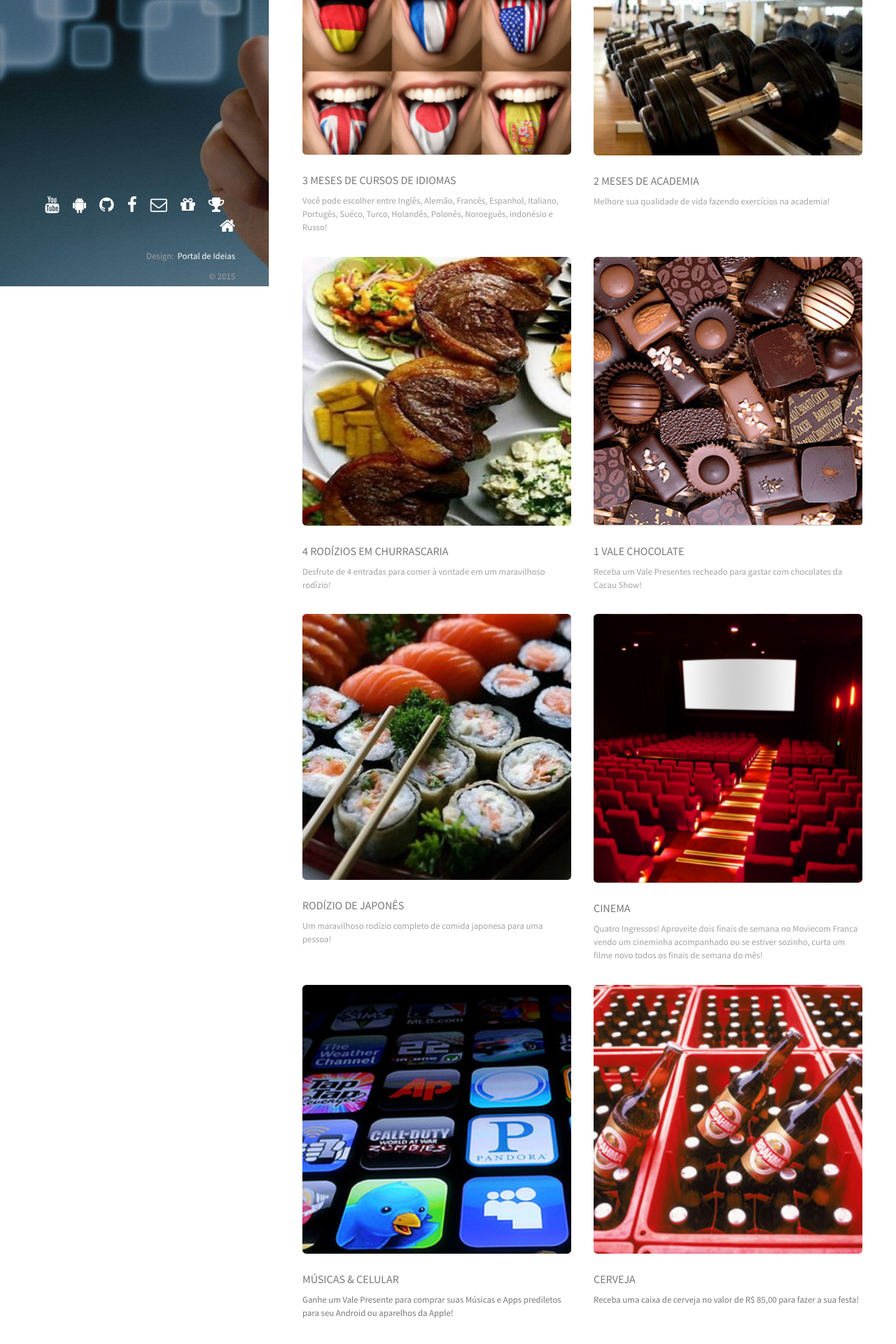
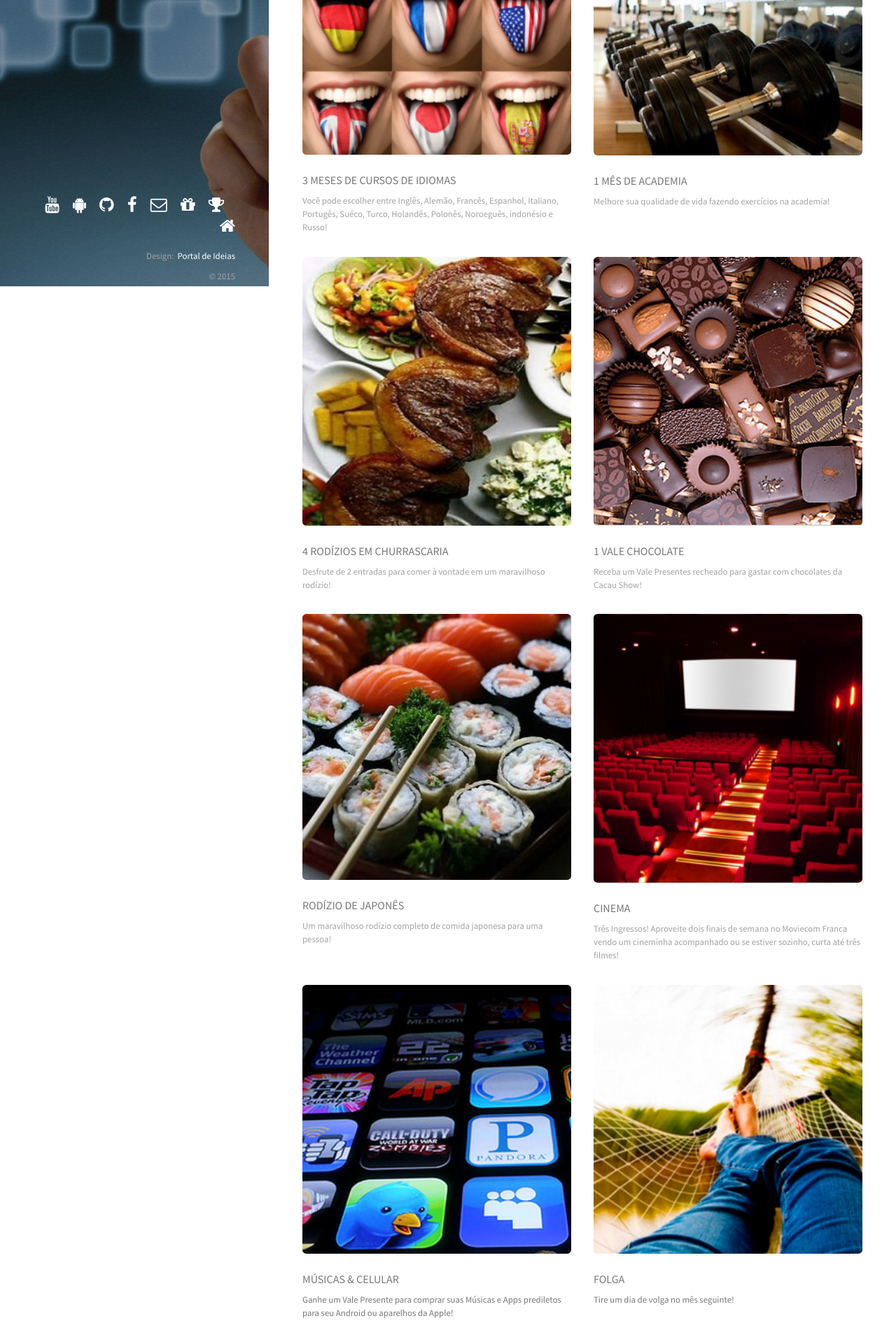
Before and after one commit to mateusportal/Portal_Vota, a Django app: page /premios/ in a window 1280 px wide. Shown: the part 391-2311 px from the top of the page at 70% size. Run offline with Django 3.2, Linux system fonts and the light colour scheme; parts of the project's set-up code (start-up, migrations or seed data) failed here and were passed over; some web fonts are replaced.

Commit message:
alterando página de premios

```diff
--- a/core/templates/premios.html
+++ b/core/templates/premios.html
@@ -11,7 +11,7 @@
         </article>
         <article class="6u 12u$(3) work-item">
             <img class="image fit thumb" src="/static/images/premios/academia.jpg" alt="Escolha Academia" text="Escolha Academia" />
-            <h3>2 MESES DE ACADEMIA</h3>
+            <h3>1 MÊS DE ACADEMIA</h3>
             <p>Melhore sua qualidade de vida fazendo exercícios na academia!</p>
         </article>
     </div>
@@ -19,7 +19,7 @@
         <article class="6u 12u$(3) work-item">
             <img class="image fit thumb" src="/static/images/premios/churrasco.jpg" alt="Escolha Churrasco" text="Escolha Churrasco" />
             <h3>4 RODÍZIOS EM CHURRASCARIA</h3>
-            <p>Desfrute de 4 entradas para comer à vontade em um maravilhoso rodízio!</p>
+            <p>Desfrute de 2 entradas para comer à vontade em um maravilhoso rodízio!</p>
         </article>
         <article class="6u 12u$(3) work-item">
             <img class="image fit thumb" src="/static/images/premios/chocolate.jpg" alt="Escolha chocolate" text="Escolha chocolate" />
@@ -36,7 +36,7 @@
         <article class="6u 12u$(3) work-item">
             <img class="image fit thumb" src="/static/images/premios/cinema.jpg" alt="Escolha Cinema" text="Escolha Cinema" />
             <h3>CINEMA</h3>
-            <p>Quatro Ingressos! Aproveite dois finais de semana no Moviecom Franca vendo um cineminha acompanhado ou se estiver sozinho, curta um filme novo todos os finais de semana do mês!</p>
+            <p>Três Ingressos! Aproveite dois finais de semana no Moviecom Franca vendo um cineminha acompanhado ou se estiver sozinho, curta até três filmes!</p>
         </article>
     </div>
     <div class="row">
@@ -46,70 +46,45 @@
             <p>Ganhe um Vale Presente para comprar suas Músicas e Apps prediletos para seu Android ou aparelhos da Apple!</p>
         </article>
         <article class="6u 12u$(3) work-item">
-            <img class="image fit thumb" src="/static/images/premios/cerveja.jpg" alt="Escolha caixa de cerveja" text="Escolha caixa de cerveja" />
-            <h3>CERVEJA<h3>
-            <p>Receba uma caixa de cerveja no valor de R$ 85,00 para fazer a sua festa!</p>
-        </article>
-    </div>
-
-    <div class="row">
-        <article class="6u 12u$(3) work-item">
-            <img class="image fit thumb" src="/static/images/premios/escalada.jpg" alt="Escolha Escalada" text="Escolha Folgas" />
-            <h3>ESCALADA<h3>
-            <p>Ganhe um mês de treinamento em escalada indoor e melhore o seu condicionamento físico!</p>
-        </article>
-        <article class="6u 12u$(3) work-item">
             <img class="image fit thumb" src="/static/images/premios/folga.jpg" alt="Escolha Folga" text="Escolha Folga" />
             <h3>FOLGA<h3>
-            <p>Tire dois dias de volga no mês seguinte!</p>
+            <p>Tire um dia de volga no mês seguinte!</p>
         </article>
     </div>
     <div class="row">
         <article class="6u 12u$(3) work-item">
-            <img class="image fit thumb" src="/static/images/premios/hopihari.jpg" alt="Escolha Escalada" text="Escolha Folgas" />
-            <h3>HOPPI HARI<h3>
-            <p>Ganhe ingressos para passar um final de semana no Hopi Hari! (Sábado/Domingo)</p>
+            <img class="image fit thumb" src="/static/images/premios/lavacarro.jpg" alt="Escolha Lavagem Completa" text="Escolha Lavagem Completa" />
+            <h3>LAVAGEM COMPLETA<h3>
+            <p>(3 lavagens) Dê um banho no seu possante e deixe ele brilhando por dentro e por fora!</p>
         </article>
         <article class="6u 12u$(3) work-item">
-            <img class="image fit thumb" src="/static/images/premios/livros.jpg" alt="Escolha Folga" text="Escolha Folga" />
+            <img class="image fit thumb" src="/static/images/premios/livros.jpg" alt="Escolha Livros" text="Escolha Livros" />
             <h3>LIVROS<h3>
             <p>Aproveite para aprimorar ainda mais seus conhecimentos ou ler aquela boa história!</p>
         </article>
     </div>
     <div class="row">
         <article class="6u 12u$(3) work-item">
-            <img class="image fit thumb" src="/static/images/premios/manutencao.jpg" alt="Escolha Escalada" text="Escolha Folgas" />
+            <img class="image fit thumb" src="/static/images/premios/manutencao.jpg" alt="Escolha Manutenção" text="Escolha Manutenção" />
             <h3>REVISÃO VEICULAR<h3>
             <p>Precisando dar aquele trato no carango? Nós te damos uma mão!</p>
         </article>
         <article class="6u 12u$(3) work-item">
             <img class="image fit thumb" src="/static/images/premios/ps-plus-xbox.jpg" alt="Escolha PS Plus ou Xbox Live" text="Escolha PS Plus ou Xbox Live" />
             <h3>PS PLUS OU XBOX LIVE<h3>
-            <p>Aproveite muito mais os seus games com um ano de acesso ao XBOX LIVE ou PS PLUS!</p>
+            <p>Aproveite muito mais os seus games com três meses de acesso ao XBOX LIVE ou PS PLUS!</p>
         </article>
     </div>
     <div class="row">
         <article class="6u 12u$(3) work-item">
-            <img class="image fit thumb" src="/static/images/premios/onibus.jpg" alt="Escolha Viagem" text="Escolha Viagem" />
-            <h3>PASSAGEM<h3>
-            <p>Passagem de onibus para São Paulo (ida & volta) para fazer compras ou aproveitar algum evento!</p>
+            <img class="image fit thumb" src="/static/images/premios/cabelo1.jpg" alt="Escolha Beleza" text="Escolha Beleza" />
+            <h3>BELEZA<h3>
+            <p>Precisando dar aquele trato no carango? Nós te damos uma mão!</p>
         </article>
         <article class="6u 12u$(3) work-item">
-            <img class="image fit thumb" src="/static/images/premios/playcenter.jpg" alt="Escolha Playcenter" text="Escolha Playcenter" />
-            <h3>PLAYCENTER<h3>
-            <p>Divirta-se com um ingresso para todos os brinquedos do Playcenter!</p>
-        </article>
-    </div>
-    <div class="row">
-        <article class="6u 12u$(3) work-item">
-            <img class="image fit thumb" src="/static/images/premios/thermas.jpg" alt="Escolha Thermas" text="Escolha Thermas" />
-            <h3>PARQUE AQUÁTICO<h3>
-            <p>Um ingresso para você aproveitar seu fim de semana em um parque aquático!</p>
-        </article>
-        <article class="6u 12u$(3) work-item">
-            <img class="image fit thumb" src="/static/images/premios/lavacarro.jpg" alt="Escolha Playcenter" text="Escolha Lavagem Completa" />
-            <h3>LAVAGEM COMPLETA<h3>
-            <p>(4 lavagens) Dê um banho no seu possante e deixe ele brilhando por dentro e por fora!</p>
+            <img class="image fit thumb" src="/static/images/premios/joias.jpg" alt="Escolha PS Plus ou Xbox Live" text="Escolha PS Plus ou Xbox Live" />
+            <h3>JÓIAS<h3>
+            <p>Aproveite muito mais os seus games com três meses de acesso ao XBOX LIVE ou PS PLUS!</p>
         </article>
     </div>
 </section>
```
